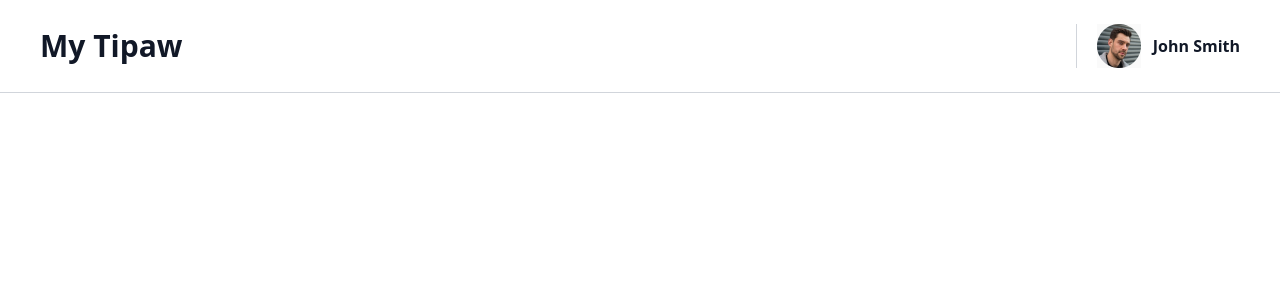
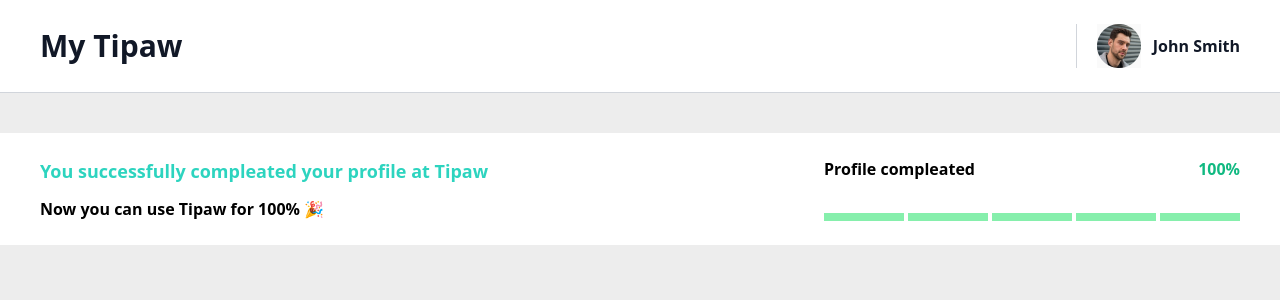
Before and after one commit to Andrij-Panasenko/google-git-next-auth, a Next.js app: page / in a window 1280 px wide. Shown: the top 300 px of the page. Built offline with nearby package versions, Linux system fonts and the light colour scheme.

Commit message:
partialy add status-bat romponent

```diff
--- a/src/app/components/header.tsx
+++ b/src/app/components/header.tsx
@@ -7,7 +7,7 @@ export interface HeaderProps {
 
 export default function Header({ children }: HeaderProps) {
   return (
-    <div className="border-b border-gray-300">
+    <div className="bg-white border-b border-gray-300">
       <header className=" container m-auto flex items-center gap-5 py-6	px-10">
         <h1 className="flex-1 text-3xl font-semibold text-gray-900">
           {children}
--- /dev/null
+++ b/src/app/components/status-bar.tsx
@@ -0,0 +1,28 @@
+import React from 'react';
+
+export interface StatusBarProps {
+  children: React.ReactNode;
+}
+
+export default function StatusBar({ children }: StatusBarProps) {
+  return (
+    <>
+      <div className="container m-auto mt-10 py-6 px-10 bg-white flex justify-between">
+        <div className="flex flex-col gap-3">{children}</div>
+        <div className="flex flex-col justify-between">
+          <div className="flex justify-between">
+            <p className="font-bold">Profile compleated</p>
+            <p className="text-emerald-500 font-bold">100%</p>
+          </div>
+          <div className="flex gap-1">
+            <span className="block h-2 w-20 bg-green-300"></span>
+            <span className="block h-2 w-20 bg-green-300"></span>
+            <span className="block h-2 w-20 bg-green-300"></span>
+            <span className="block h-2 w-20 bg-green-300"></span>
+            <span className="block h-2 w-20 bg-green-300"></span>
+          </div>
+        </div>
+      </div>
+    </>
+  );
+}
--- a/src/app/globals.css
+++ b/src/app/globals.css
@@ -7,3 +7,7 @@
   padding: 0;
   margin: 0;
 }
+
+body {
+  background-color: rgb(237, 237, 237);
+}
--- a/src/app/page.tsx
+++ b/src/app/page.tsx
@@ -1,12 +1,19 @@
 import React from 'react';
 import AuthForm from './components/auth-form';
 import Header from './components/header';
+import StatusBar from './components/status-bar';
 
 export default function Home() {
   return (
     <main>
       {/* <AuthForm /> */}
       <Header>My Tipaw</Header>
+      <StatusBar>
+        <h2 className="font-semibold text-lg text-teal-400">
+          You successfully compleated your profile at Tipaw
+        </h2>
+        <p className="font-semibold">Now you can use Tipaw for 100% 🎉</p>
+      </StatusBar>
     </main>
   );
 }
```
